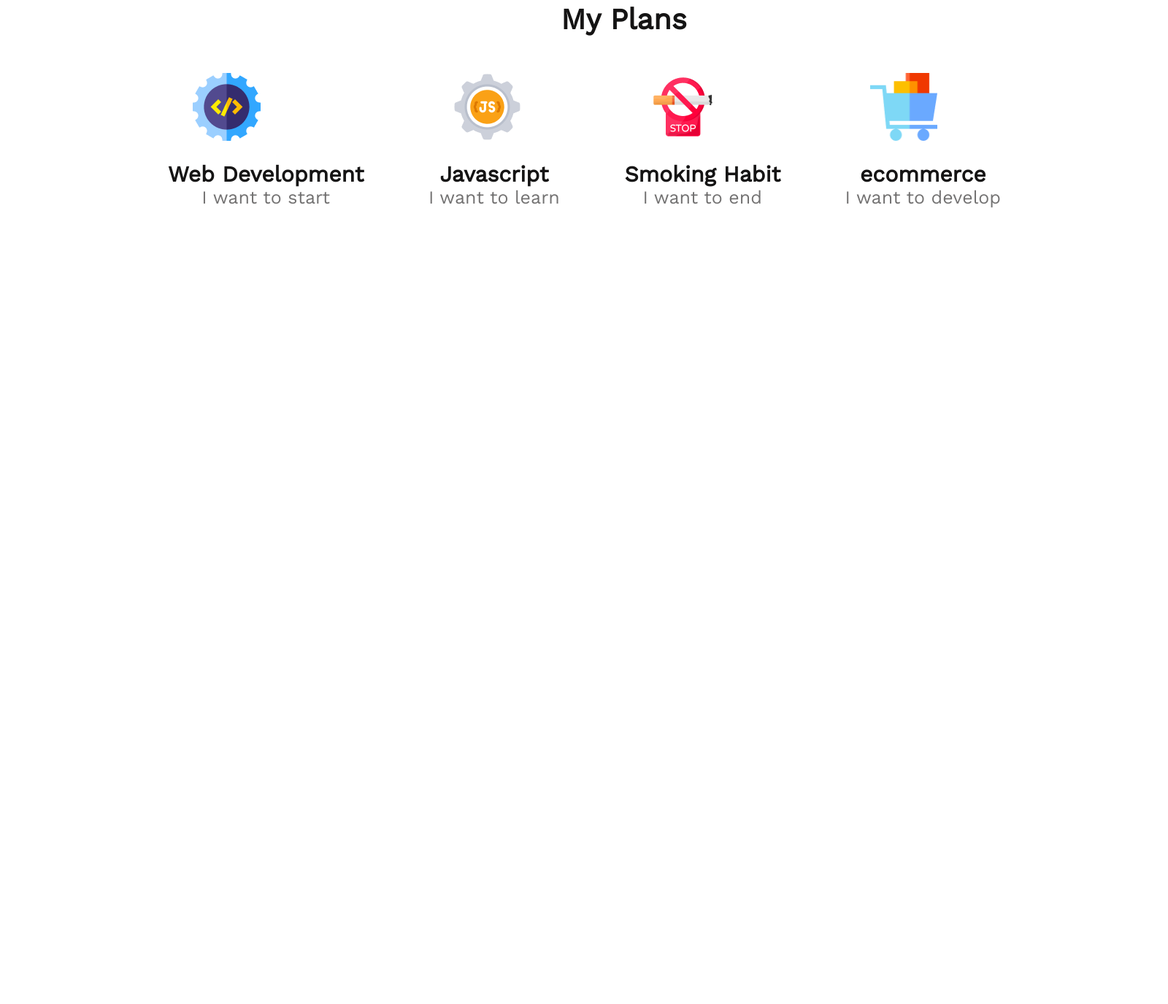
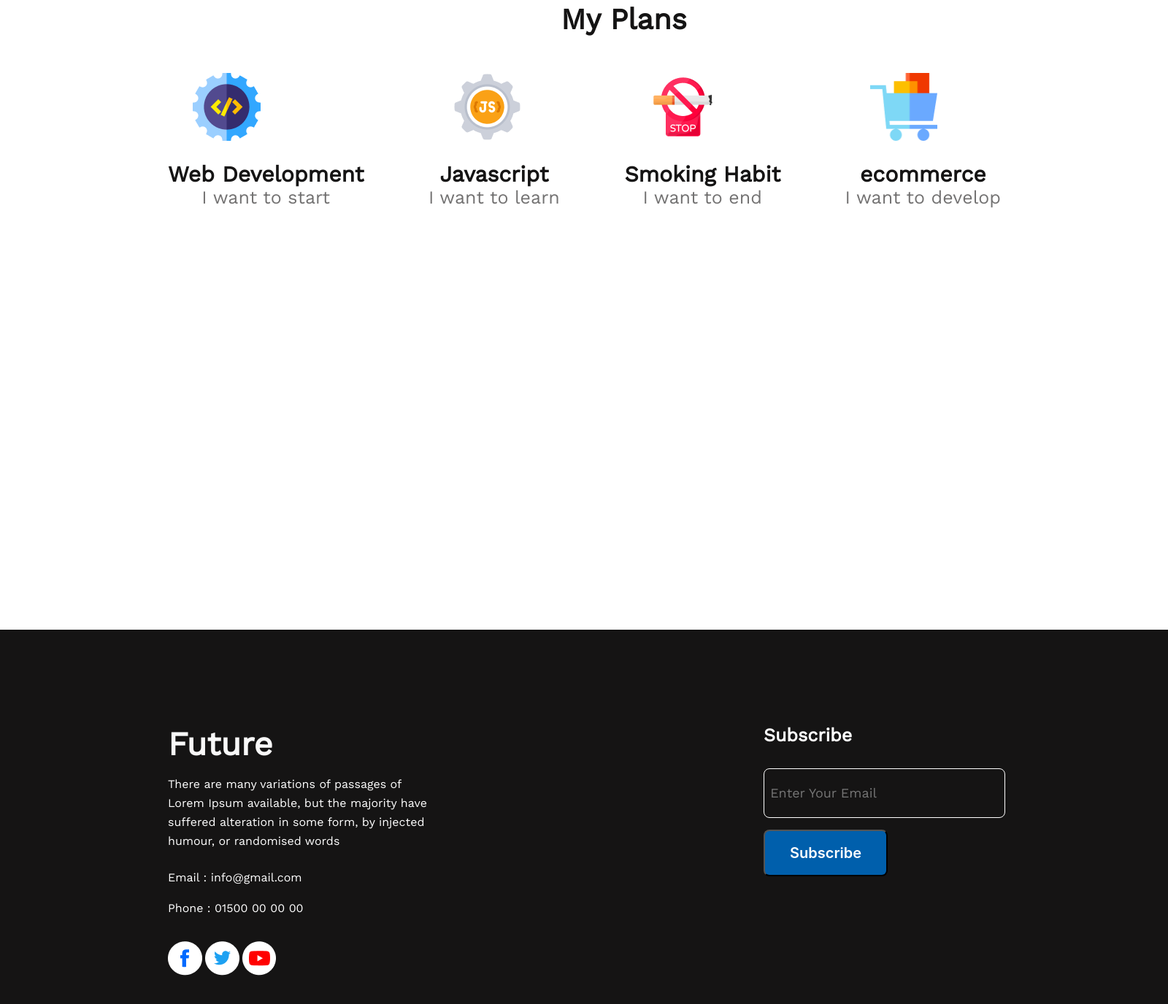
Before and after one commit to ZaowadAziz/new-year-new-me, a plain HTML site: page index.html in a window 1280 px wide. Shown: the part 1789-3165 px from the top of the page at 73% size, 1600 px wide, since content can reach past the window. Before the commit the page ends 2222 px from the top, so only its background shows below. Drawn offline with nearby package versions, Linux system fonts and the light colour scheme.

Commit message:
Footer updated

```diff
--- a/index.html
+++ b/index.html
@@ -77,8 +77,8 @@
                 <h1 class="footer-text-title">Future</h1>
                 <p class="footer-text-description">There are many variations of passages of Lorem Ipsum available, but
                     the majority have suffered alteration in some form, by injected humour, or randomised words</p>
-                <p class="footer-text-description">Email : info@gmail.com</p>
-                <p class="footer-text-description">Phone : 01500 00 00 00</p>
+                <p class="footer-text-email">Email : info@gmail.com</p>
+                <p class="footer-text-contact">Phone : 01500 00 00 00</p>
                 <a href="">
                     <img src="images/icons/fb.png" alt="">
                 </a>
@@ -89,7 +89,11 @@
                     <img src="images/icons/youtube.png" alt="">
                 </a>
             </div>
-            <div class="footer-subscribe"></div>
+            <div class="footer-subscribe">
+                <div class="footer-subtitle">Subscribe</div>
+                <input type="email" name="" id="" placeholder=" Enter Your Email">
+                <button class="btn-subscribe">Subscribe</button>
+            </div>
         </footer>
     </main>
 </body>
--- a/style/styles.css
+++ b/style/styles.css
@@ -179,3 +179,116 @@
     color: #737272;
 
 }
+
+/* Contact Banner Styles */
+
+
+
+/* footer banner styles */
+footer {
+    position: absolute;
+    width: 1600px;
+    height: 577px;
+    left: 0px;
+    top: 2651.96px;
+    background: #151414;
+    display: flex;
+}
+
+footer a {
+    text-decoration: none;
+    width: 1600px;
+    height: 577px;
+}
+
+.footer-text {
+    width: 485px;
+    height: 317px;
+    left: 230px;
+    top: 2781.96px;
+    padding: 130px 230px 130px 230px;
+}
+
+.footer-text-title {
+    font-family: 'Work Sans';
+    font-style: normal;
+    font-weight: 700;
+    font-size: 45px;
+    line-height: 53px;
+    color: #F8F8F8;
+    margin-bottom: 16px;
+}
+
+.footer-text-description,
+.footer-text-email,
+.footer-text-contact {
+    font-family: 'Work Sans';
+    font-style: normal;
+    font-weight: 400;
+    font-size: 16px;
+    line-height: 26px;
+    color: #FFFFFF;
+}
+
+.footer-text-description {
+    margin-bottom: 24px;
+}
+
+.footer-text-email {
+    margin-bottom: 16px;
+}
+
+.footer-text-contact {
+    margin-bottom: 32px;
+}
+
+.footer-subscribe {
+    width: 325px;
+    height: 204px;
+    left: 1046px;
+    top: 2781.96px;
+    padding: 130px 229px 243px;
+}
+
+.footer-subtitle {
+    font-family: 'Work Sans';
+    font-style: normal;
+    font-weight: 600;
+    font-size: 25px;
+    line-height: 29px;
+    color: #FFFFFF;
+    margin-bottom: 31px;
+}
+
+.footer-subscribe input {
+    background-color: #151414;
+    font-family: 'Work Sans';
+    font-style: normal;
+    font-weight: 400;
+    font-size: 18px;
+    line-height: 21px;
+    color: #F3F3F3;
+    border: 1px solid white;
+    border-radius: 8px;
+    width: 325px;
+    height: 64px;
+    left: 1046px;
+    top: 2841.96px;
+    margin-bottom: 16px;
+}
+
+.btn-subscribe {
+    width: 170.11px;
+    height: 64px;
+    left: 1046px;
+    top: 2921.96px;
+    border-radius: 8px;
+    background: #005FAC;
+    font-family: 'Inter';
+    font-style: normal;
+    font-weight: 600;
+    font-size: 20px;
+    line-height: 24px;
+
+    color: #FFFFFF;
+}
```
